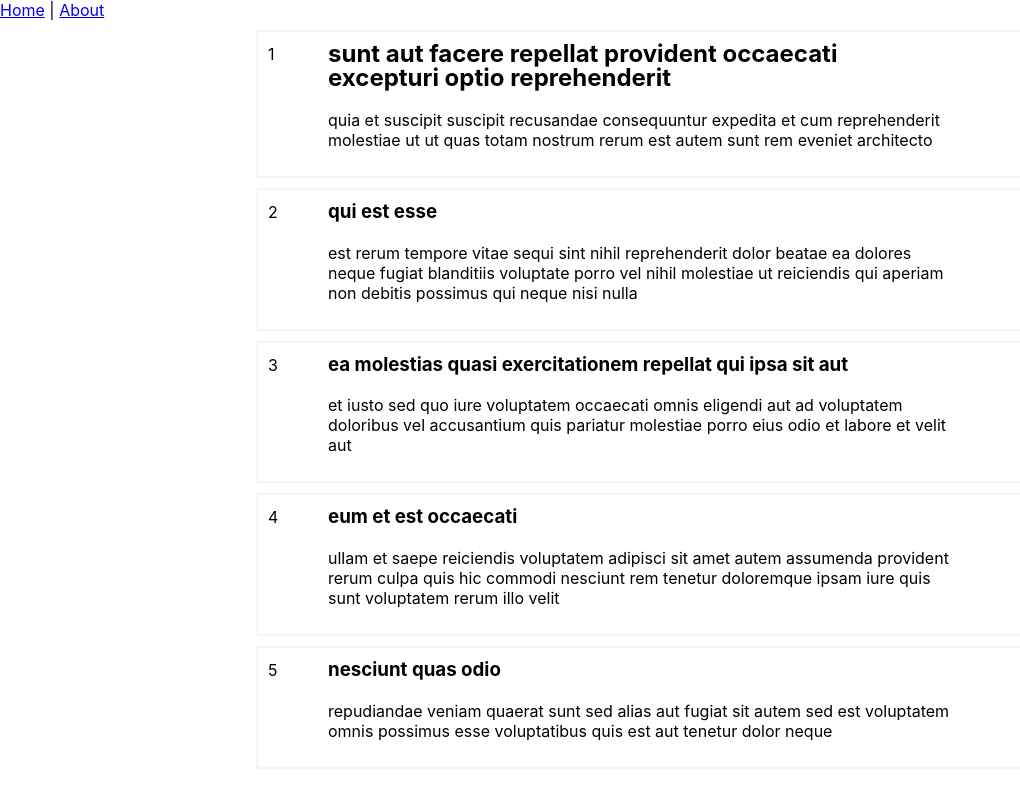
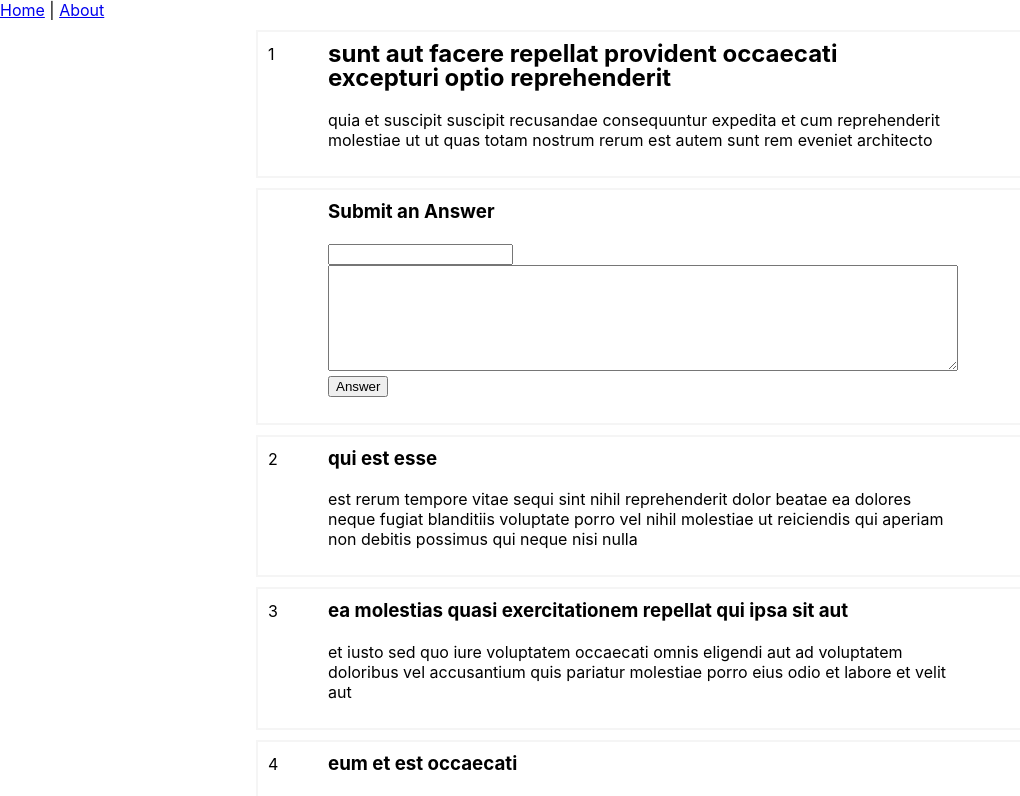
Before and after one commit to SmartCourse/app, a Vue app in the folder frontend/: page /question/1 in a window 1280 px wide. Shown: the top 796 px of the page, without its empty margins (0-1020 px from the left). Built offline with nearby package versions, Linux system fonts and the light colour scheme.

Commit message:
answer form that sorta works! wow

```diff
--- a/frontend/src/components/AnswerForm.vue
+++ b/frontend/src/components/AnswerForm.vue
@@ -1,19 +1,27 @@
 <template>
-  <div class="card">
+    <Card>
+        <div class="meta-fields">
+        </div>
+        <div class="content">
             <h3>Submit an Answer</h3>
-    <span>Title</span><input type=text v-model="formdata.title" />
-    <textarea v-model="formdata.body"></textarea>
-    <div>
-    {{ formdata.title }}
-    {{ formdata.body }}
+            <p>
+              <input type=text v-model="formdata.title" /><br>
+              <textarea v-model="formdata.body"></textarea><br>
+              <button @click="$emit('submitAnswerForm', formdata)">Answer</button><br>
+              <slot></slot>
+            </p>
         </div>
-  </div>
+  </Card>
 </template>
 
 <script>
+import Card from './Card'
 
 export default {
   name: 'AnswerForm',
+  components: {
+      Card
+  },
   data: function () {
           return {
             formdata: {
@@ -21,7 +29,13 @@ export default {
               body:''
             }
           }
-    },
-  props: {}
+  }
 }
 </script>
+
+<style scoped>
+  textarea {
+    width: 100%;
+    height: 100px;
+  }
+</style>
--- a/frontend/src/utils/api.js
+++ b/frontend/src/utils/api.js
@@ -35,6 +35,15 @@ export function postQuestion (body) {
 }
 
 /**
+ * @param {String} id the id of the question being answered
+ * @param {object} body the data associated with the new answer
+ */
+export function postAnswer (id, body) {
+  return post(`${API_URL}/question/${id}`, { body })
+}
+
+/**
+ * @param {String} id the id of the question being edited
  * @param {object} body the data associated with the new question
  */
 export function editQuestion (id, body) {
--- a/frontend/src/views/Question.vue
+++ b/frontend/src/views/Question.vue
@@ -1,12 +1,19 @@
 <template>
     <section class="q">
       <div v-if="!loading">
+
         <QuestionCard :question="question"/>
+
+        <AnswerForm @submitAnswerForm="submitAnswer" class="answerForm">
+          <span :class="answerFormResponse.style" v-if="answerFormResponse">{{answerFormResponse.text}}</span>
+        </AnswerForm>
+
         <ul v-if="answers.length">
-            <li v-for="answer in answers" :key="answer.id">
-                <AnswerCard :answer="answer"/>
-            </li>
+          <li v-for="answer in answers" :key="answer.id">
+            <AnswerCard :answer="answer"/>
+          </li>
         </ul>
+
       </div>
     </section>
 </template>
@@ -15,6 +22,7 @@
 import QuestionCard from '@/components/QuestionCard'
 import AnswerCard from '@/components/AnswerCard'
 import AnswerForm from '@/components/AnswerForm'
+import {postAnswer} from '@/utils/api.js'
 import { mapGetters } from 'vuex'
 
 export default {
@@ -33,6 +41,37 @@ export default {
       loading: 'loading'
     })
   },
+  data: function () {
+    return {
+      answerFormResponse: {
+        text: "",
+        style: {'form-success': false, 'form-failure': false}
+      }
+    }
+  },
+  methods: {
+    submitAnswer : function (answerForm) {
+        // check that they actually typed something
+        if (answerForm.body == "") {
+            this.answerFormResponse.text = "Please type an answer!"
+            this.answerFormResponse.style = {'form-success': false, 'form-failure': true}
+            return
+        }
+        // post the answer to the api
+        postAnswer(this.id, answerForm).then(
+            (value) => {
+                // update the store if the response was successful
+                this.$store.dispatch('questions/getQuestion', this.id || 1)
+                this.answerFormResponse.text = "Thanks!"
+                this.answerFormResponse.style = {'form-success': true, 'form-failure': false}
+            },
+            (value) => {
+                this.answerFormResponse.text = "Error posting answer"
+                this.answerFormResponse.style = {'form-success': false, 'form-failure': true}
+            }
+        )
+    }
+  },
   created() {
     this.$store.dispatch('questions/getQuestion', this.id || 1)
   }
@@ -43,4 +82,10 @@ export default {
   li {
     list-style: none;
   }
+  .form-success {
+    color: green;
+  }
+  .form-failure {
+    color: red;
+  }
 </style>
```
Lines whose indentation alone changed are shown as unchanged.
